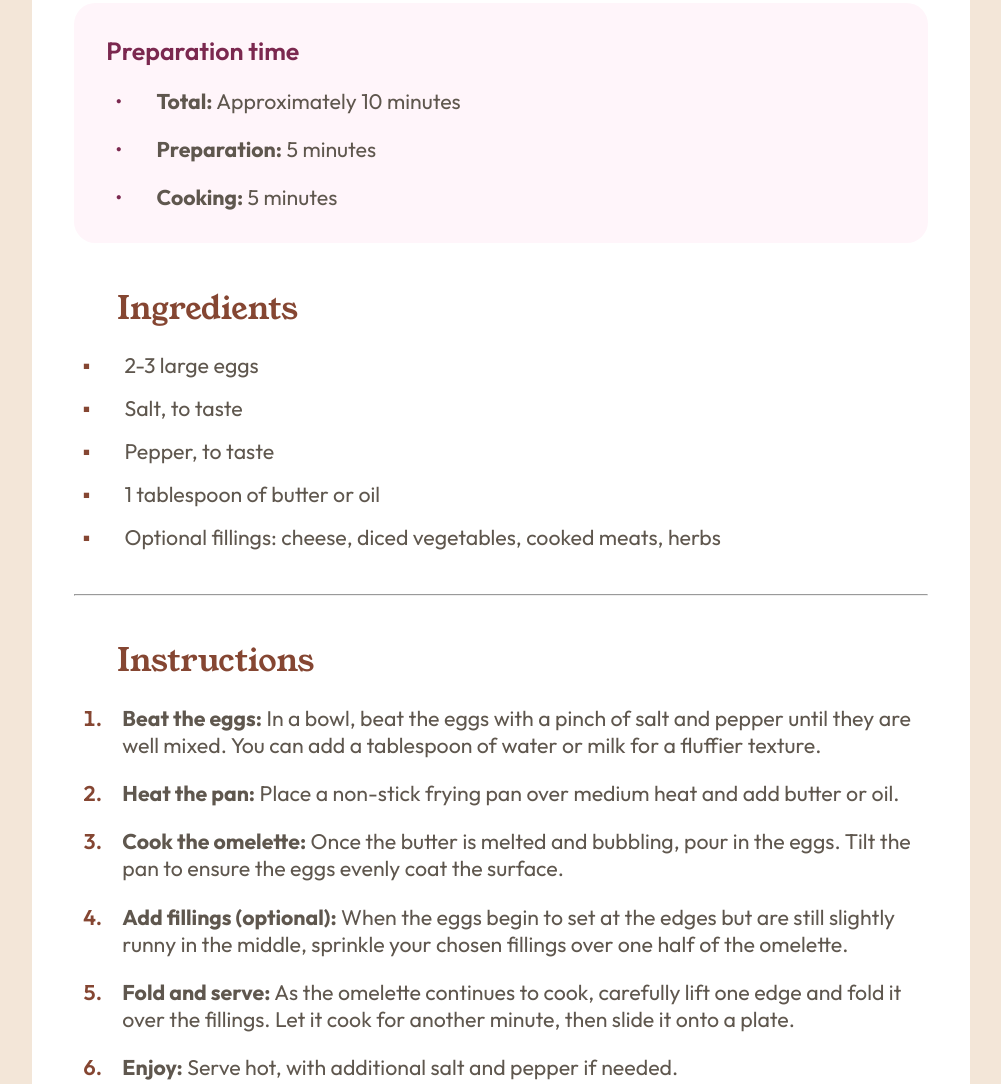
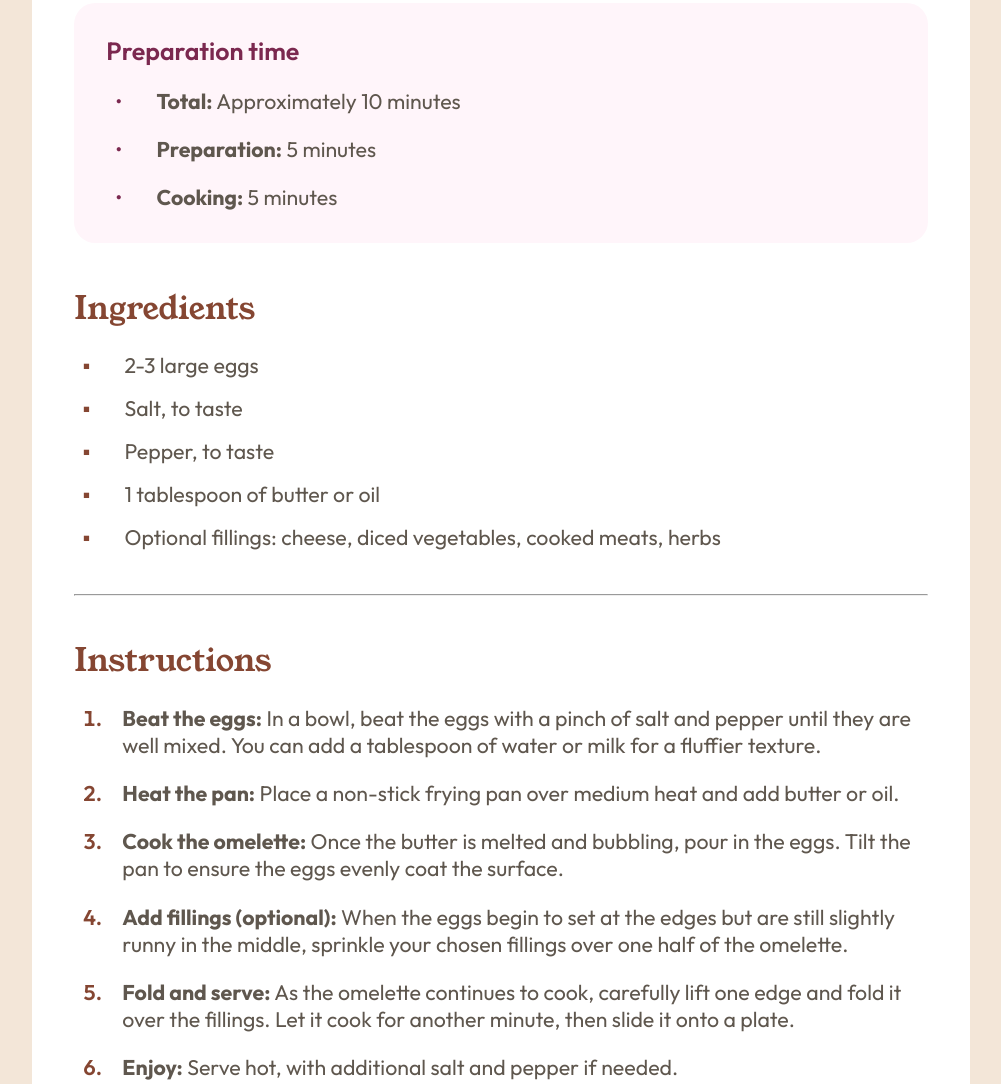
Before and after one commit to vitchet/fm-recipepagemain, a plain HTML site: page index.html in a window 1280 px wide. Shown: the part 662-1746 px from the top of the page, without its empty margins (139-1140 px from the left). Drawn offline with Linux system fonts and the light colour scheme.

Commit message:
Fixed the header extra padding problem.

```diff
--- a/css/style.css
+++ b/css/style.css
@@ -99,7 +99,7 @@ body {
         font-family: Outfit, "sans-serif";
     }
 
-    header {
+    >header {
         display: flex;
         flex-flow: column nowrap;
         gap: 1rem;
```
